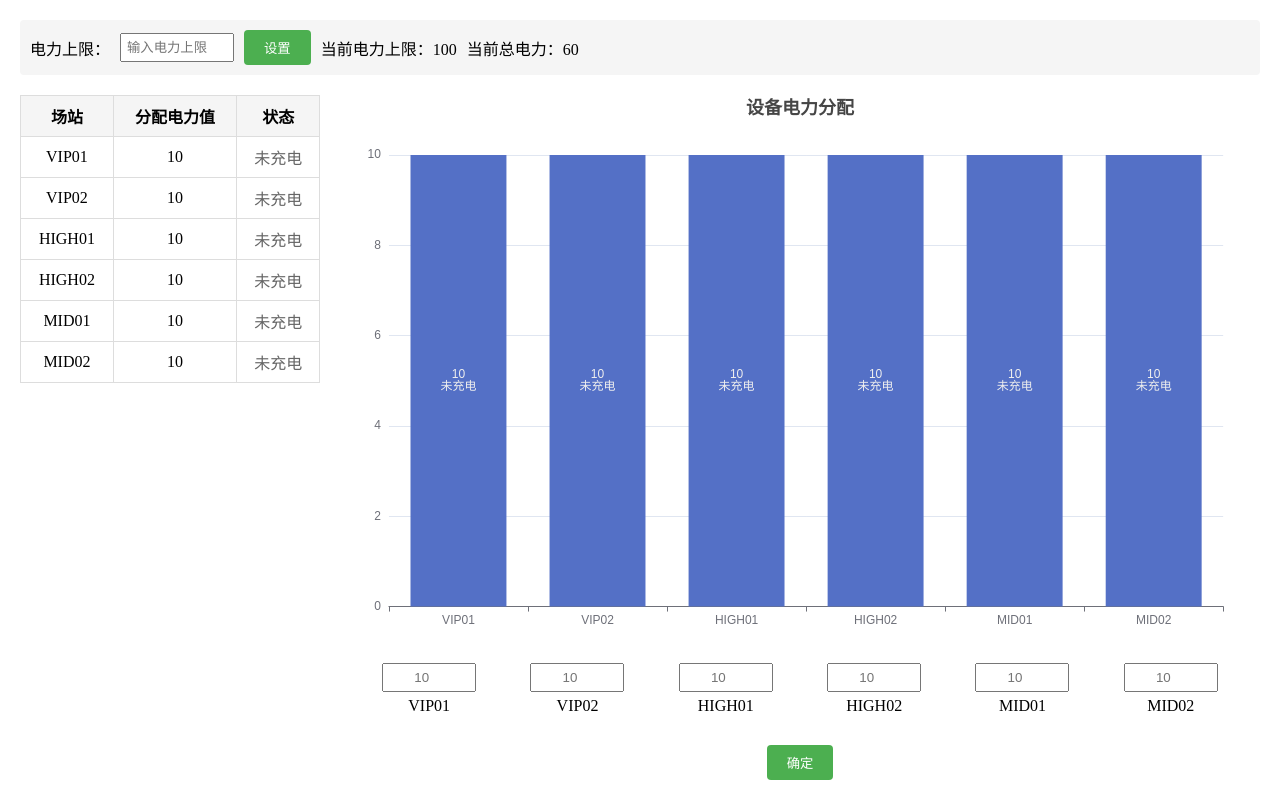
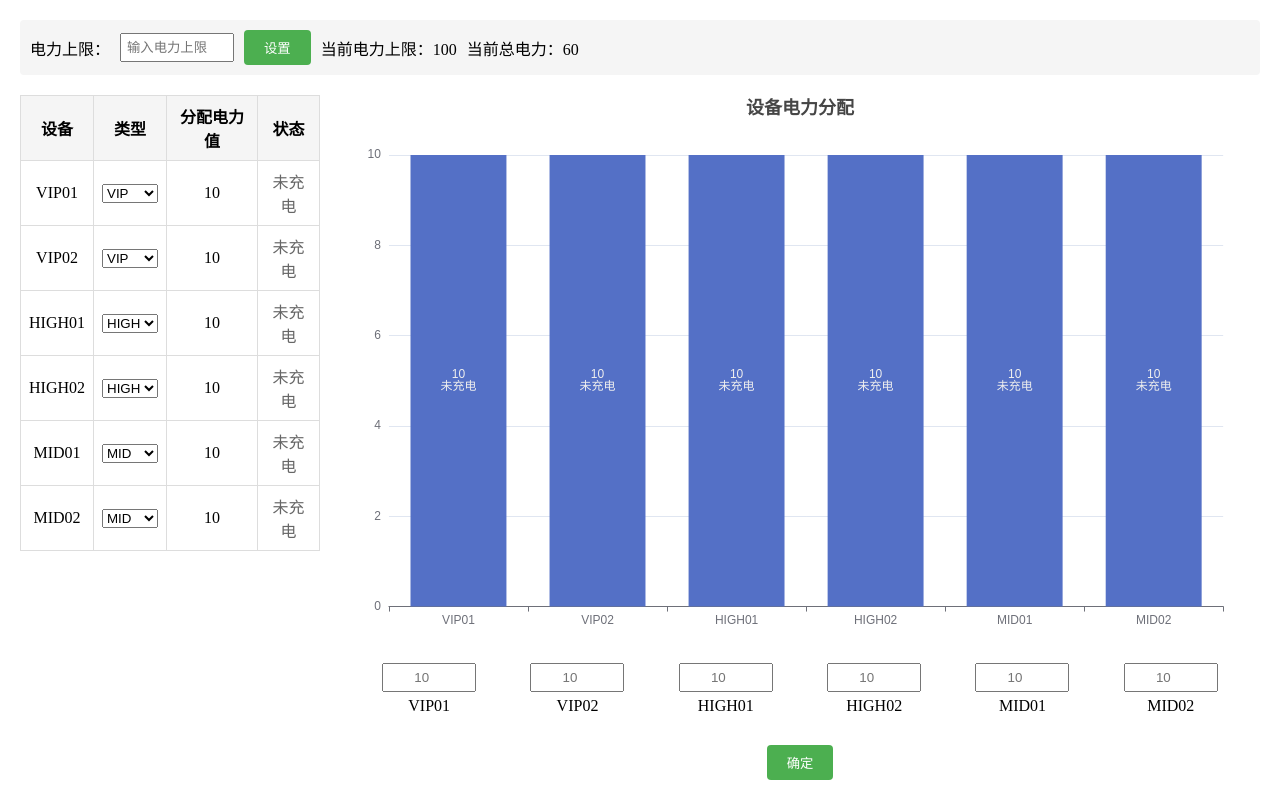
Before and after one commit to butsun/mini-allocate-toy, a website: page index.html in a window 1280 px wide. Drawn offline with nearby package versions, Linux system fonts and the light colour scheme.

Commit message:
新增列表类型修改

```diff
--- a/index.html
+++ b/index.html
@@ -126,7 +126,8 @@
           <table class="info-table">
             <thead>
               <tr>
-                <th>场站</th>
+                <th>设备</th>
+                <th>类型</th>
                 <th>分配电力值</th>
                 <th>状态</th>
               </tr>
@@ -134,31 +135,73 @@
             <tbody>
               <tr>
                 <td>VIP01</td>
+                <td>
+                  <select class="type-select" onchange="updateDeviceType(0)">
+                    <option value="VIP" selected>VIP</option>
+                    <option value="HIGH">HIGH</option>
+                    <option value="MID">MID</option>
+                  </select>
+                </td>
                 <td>10</td>
                 <td class="status-cell">未充电</td>
               </tr>
               <tr>
                 <td>VIP02</td>
+                <td>
+                  <select class="type-select" onchange="updateDeviceType(1)">
+                    <option value="VIP" selected>VIP</option>
+                    <option value="HIGH">HIGH</option>
+                    <option value="MID">MID</option>
+                  </select>
+                </td>
                 <td>10</td>
                 <td class="status-cell">未充电</td>
               </tr>
               <tr>
                 <td>HIGH01</td>
+                <td>
+                  <select class="type-select" onchange="updateDeviceType(2)">
+                    <option value="VIP">VIP</option>
+                    <option value="HIGH" selected>HIGH</option>
+                    <option value="MID">MID</option>
+                  </select>
+                </td>
                 <td>10</td>
                 <td class="status-cell">未充电</td>
               </tr>
               <tr>
                 <td>HIGH02</td>
+                <td>
+                  <select class="type-select" onchange="updateDeviceType(3)">
+                    <option value="VIP">VIP</option>
+                    <option value="HIGH" selected>HIGH</option>
+                    <option value="MID">MID</option>
+                  </select>
+                </td>
                 <td>10</td>
                 <td class="status-cell">未充电</td>
               </tr>
               <tr>
                 <td>MID01</td>
+                <td>
+                  <select class="type-select" onchange="updateDeviceType(4)">
+                    <option value="VIP">VIP</option>
+                    <option value="HIGH">HIGH</option>
+                    <option value="MID" selected>MID</option>
+                  </select>
+                </td>
                 <td>10</td>
                 <td class="status-cell">未充电</td>
               </tr>
               <tr>
                 <td>MID02</td>
+                <td>
+                  <select class="type-select" onchange="updateDeviceType(5)">
+                    <option value="VIP">VIP</option>
+                    <option value="HIGH">HIGH</option>
+                    <option value="MID" selected>MID</option>
+                  </select>
+                </td>
                 <td>10</td>
                 <td class="status-cell">未充电</td>
               </tr>
--- a/index.js
+++ b/index.js
@@ -284,7 +284,7 @@ function updateChartFromInputs() {
     data.forEach((value, index) => {
       const row = tbody.children[index];
       if (row) {
-        const powerCell = row.children[1];
+        const powerCell = row.children[2];
         if (powerCell) {
           powerCell.textContent = value;
         }
@@ -324,6 +324,77 @@ function clearAllData() {
   inputs.forEach(input => {
     input.value = '';
     input.placeholder = '10';
+  });
+
+  // 更新当前电力显示
+  updateCurrentPower();
+}
+
+// 获取指定类型的下一个可用编号
+function getNextAvailableNumber(type) {
+  // 获取当前所有该类型的设备编号
+  const existingNumbers = stationNames
+    .filter(name => name.startsWith(type))
+    .map(name => parseInt(name.slice(-2)));
+
+  // 从01开始查找第一个未使用的编号
+  let number = 1;
+  while (existingNumbers.includes(number)) {
+    number++;
+  }
+
+  // 返回两位数的字符串格式
+  return number.toString().padStart(2, '0');
+}
+
+// 更新设备类型
+function updateDeviceType(index) {
+  const select = document.querySelectorAll('.type-select')[index];
+  const newType = select.value;
+  const oldType = barTypes[index];
+
+  // 更新设备类型
+  barTypes[index] = newType;
+
+  // 生成新的设备名称
+  const newNumber = getNextAvailableNumber(newType);
+  const newName = `${newType}${newNumber}`;
+
+  // 更新设备名称
+  const nameCell = select.parentElement.previousElementSibling;
+  nameCell.textContent = newName;
+  stationNames[index] = newName;
+
+  // 重新计算电力分配
+  const newData = calculatePowerAllocation();
+
+  // 更新数据
+  for (let i = 0; i < data.length; i++) {
+    data[i] = newData[i];
+  }
+
+  // 更新图表
+  updateChart();
+
+  // 更新表格中的电力值
+  const tbody = document.querySelector('.info-table tbody');
+  if (tbody) {
+    data.forEach((value, index) => {
+      const row = tbody.children[index];
+      if (row) {
+        const powerCell = row.children[2]; // 因为新增了类型列，所以电力值现在是第3列
+        if (powerCell) {
+          powerCell.textContent = value;
+        }
+      }
+    });
+  }
+
+  // 更新输入框的placeholder
+  const inputs = document.querySelectorAll('.power-input');
+  inputs.forEach((input, index) => {
+    input.value = '';
+    input.placeholder = data[index];
   });
 
   // 更新当前电力显示
```
